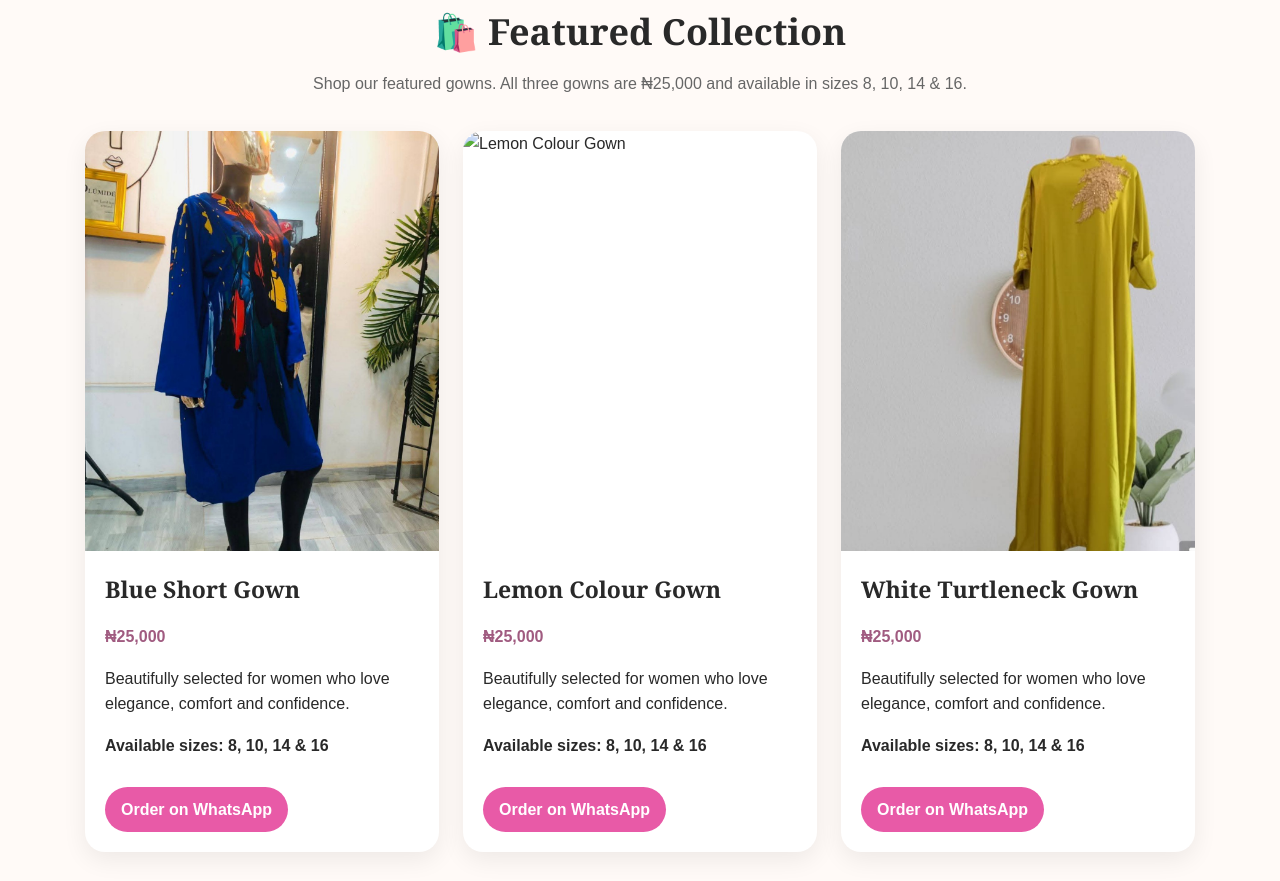
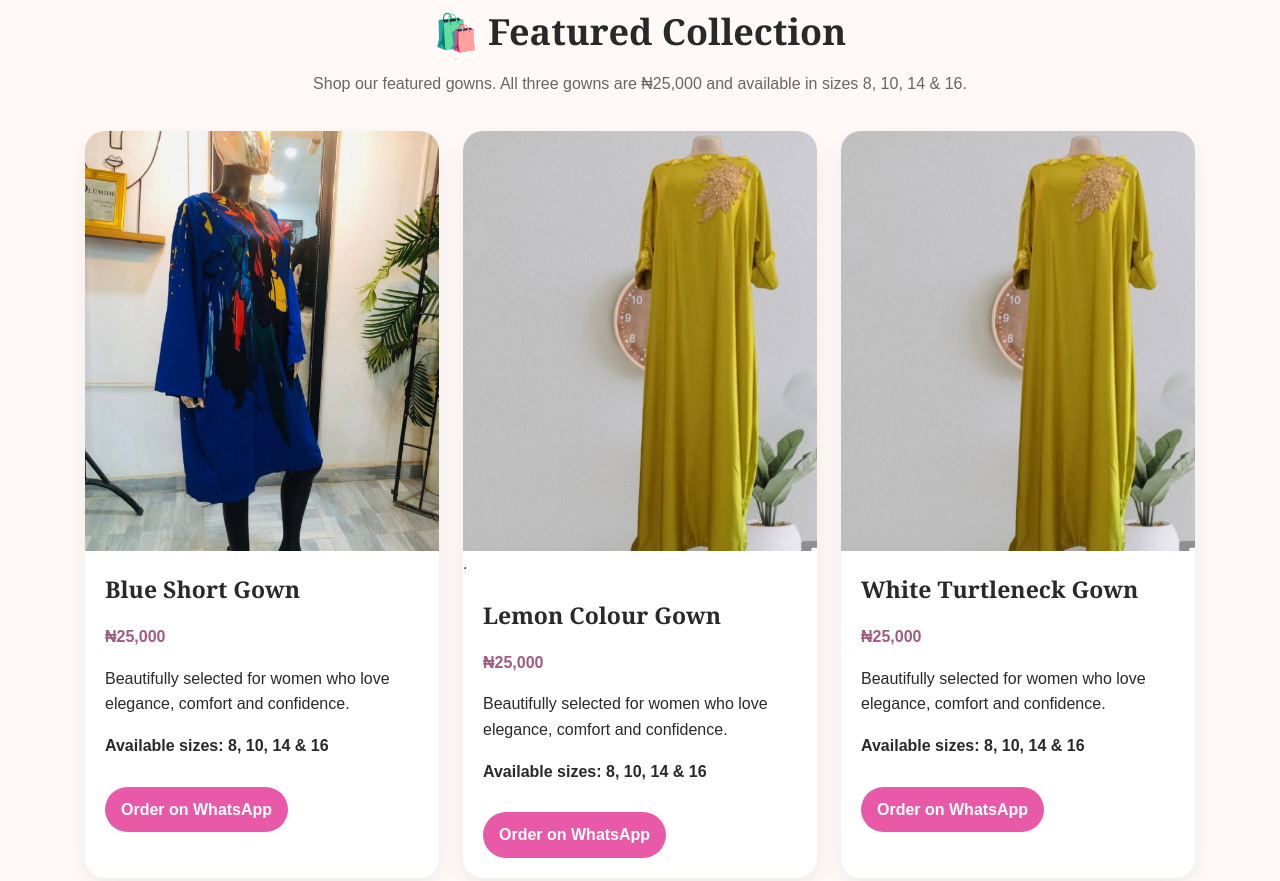
Before and after one commit to impressappreals-blip/impress-apparels-website, a plain HTML site: page index.html in a window 1280 px wide. Shown: the part 1130-2011 px from the top of the page. Drawn offline with Linux system fonts and the light colour scheme.

Commit message:
Update index.html

```diff
--- a/index.html
+++ b/index.html
@@ -113,7 +113,7 @@
       </article>
 
       <article class="product-card">
-        <img src="product-mustard-maxi.jpg" alt="Lemon Colour Gown">
+     <img src="product-lemon-maxi.jpg" alt="Lemon Colour Gown">.
         <div class="product-info">
           <h3>Lemon Colour Gown</h3>
           <p class="price">₦25,000</p>
```
